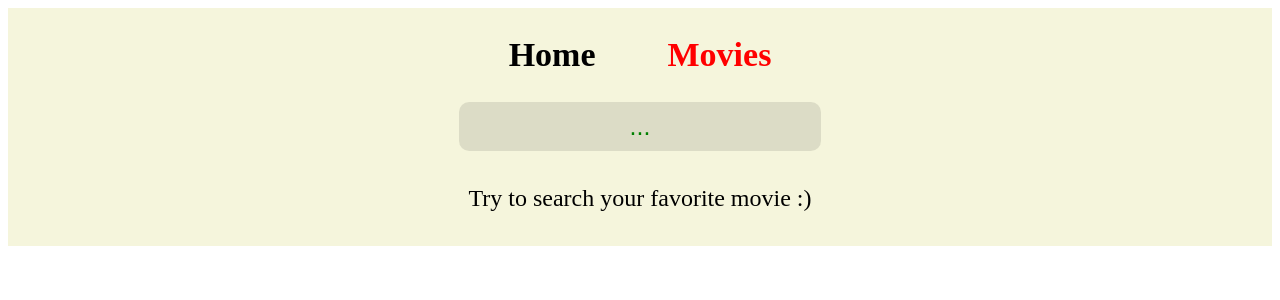
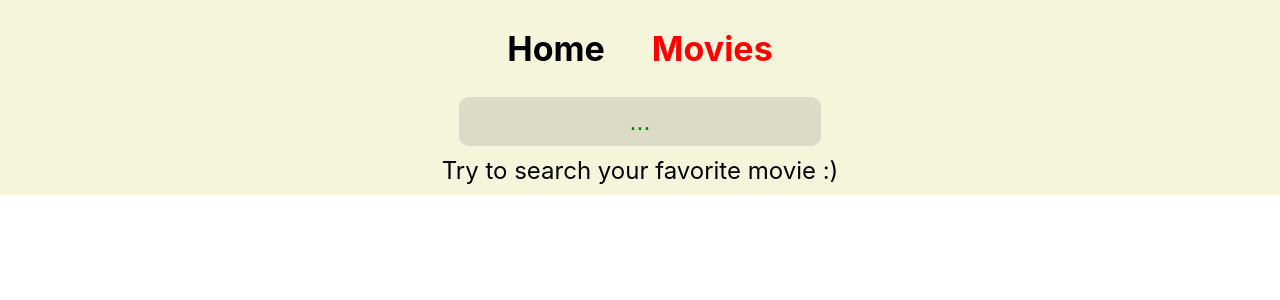
Before and after one commit to D3mk4-L1f3/goit-react-hw-05-movies, a React (Create React App) app: page /goit-react-hw-05-movies/movies in a window 1280 px wide. Shown: the top 300 px of the page. Built offline with nearby package versions, Linux system fonts and the light colour scheme; the HTML template or start-up script is replaced by a standard one.

Commit message:
update 1.5
some problems with links

```diff
--- a/src/component-style/cast/cast.styled.js
+++ b/src/component-style/cast/cast.styled.js
@@ -3,17 +3,18 @@ import styled from 'styled-components'
 export const CastList = styled.ul`
   display: flex;
   gap: 20px;
-  padding-left: 0;
   align-items: flex-start;
   flex-wrap: wrap;
   justify-content: center;
   list-style-type: none;
+
   & li {
-    max-width: 400px;
+    max-width: 300px;
     background-color: #f9f9f9;
     border-radius: 16px;
     overflow: hidden;
   }
+
   & p {
     font-size: 24px;
     text-align: center;
--- a/src/component-style/home.styled.js
+++ b/src/component-style/home.styled.js
@@ -2,7 +2,7 @@ import styled from 'styled-components';
 
 export const Title = styled.h2`
   font-size: 26px;
-  padding: 10px 50px;
+  padding: 10px 0;
 `;
 
 export const MoviesStyled = styled.ul`
@@ -12,7 +12,7 @@ export const MoviesStyled = styled.ul`
   flex-direction: column;
   align-items: center;
   gap: 30px;
-  padding: 10px 50px;
+  padding: 10px 0;
   list-style-type: none;
 
   a{
--- a/src/component-style/layout/layout.styled.js
+++ b/src/component-style/layout/layout.styled.js
@@ -3,6 +3,7 @@ import styled from 'styled-components';
 
 export const MainSection = styled.section`
     display: flex;
+    padding: 0 10px;
     flex-direction: column;
     align-items: center;
     background-color: #f5f5dc;
@@ -11,11 +12,11 @@ export const MainSection = styled.section`
 export const Header = styled.div`
   display: flex;
   justify-content: flex-start;
-  padding: 20px 40px;
+  padding: 20px 0;
 
   > nav {
     display: flex;
-    gap: 40px;
+    gap: 15px;
   }
 `;
 
--- a/src/component-style/movieDetails.styled.js
+++ b/src/component-style/movieDetails.styled.js
@@ -1,7 +1,7 @@
 import styled from 'styled-components';
 
 export const MovieDetailsSection = styled.section`
-  padding: 10px 50px;
+  padding: 10px 0;
 `;
 
 export const ButtonBack = styled.button`
@@ -37,7 +37,7 @@ i{
 `;
 
 export const MoviePoster = styled.img`
-  width: 300px;
+  max-width: 100%;
   box-shadow: 0px 1px 3px 0px rgba(0, 0, 0, 0.2),
     0px 1px 1px 0px rgba(0, 0, 0, 0.14), 0px 2px 1px -1px rgba(0, 0, 0, 0.12);
 `;
@@ -48,5 +48,5 @@ export const TitleName = styled.h2`
 
 export const Message = styled.p`
   font-size: 24px;
-  padding: 10px 50px;
+  padding: 10px 0;
 `;
--- a/src/component-style/review/review.styled.js
+++ b/src/component-style/review/review.styled.js
@@ -8,13 +8,17 @@ export const ReviewList = styled.ul`
   flex-wrap: wrap;
   justify-content: flex-start;
   list-style-type: none;
+
+  & li {
+
+    overflow-x: hidden;
+  }
 `;
 
 export const ReviewBC = styled.div`
-  max-width: 100%;
   background: #f9f9f9;
   border-left: 10px solid #ccc;
-  padding: 0.5em 10px;
+  padding: 10px;
 
   &::before {
     font-size: 24px;
@@ -23,6 +27,7 @@ export const ReviewBC = styled.div`
   }
 
   & p {
+    min-width: 200px;
     font-size: 24px;
     font-style: italic;
   }
--- a/src/index.js
+++ b/src/index.js
@@ -4,6 +4,7 @@ import { BrowserRouter } from 'react-router-dom';
 import { App } from 'components/App';
 import { ToastContainer } from 'react-toastify';
 import 'react-toastify/dist/ReactToastify.css';
+import 'index.css';
 
 ReactDOM.createRoot(document.getElementById('root')).render(
   <React.StrictMode>
--- a/src/nav-pages/MovieDetails.jsx
+++ b/src/nav-pages/MovieDetails.jsx
@@ -49,7 +49,7 @@ const MovieDetails = () => {
         <MoviePoster
           src={
             poster_path
-              ? `https://image.tmdb.org/t/p/w400${poster_path}`
+              ? `https://image.tmdb.org/t/p/w300${poster_path}`
               : 'https://fakeimg.pl/300x450?text=No%20Photo'
           }
           alt={original_title}
```
